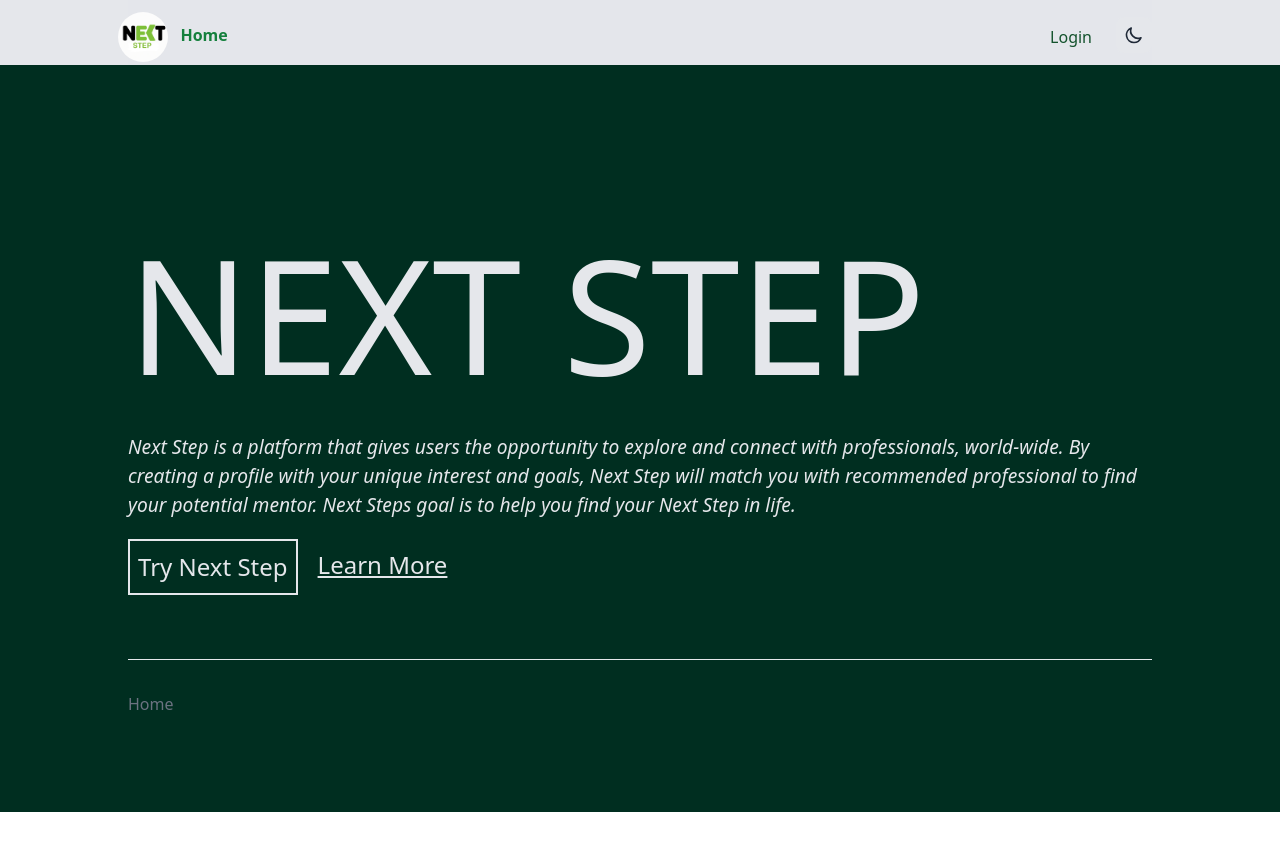
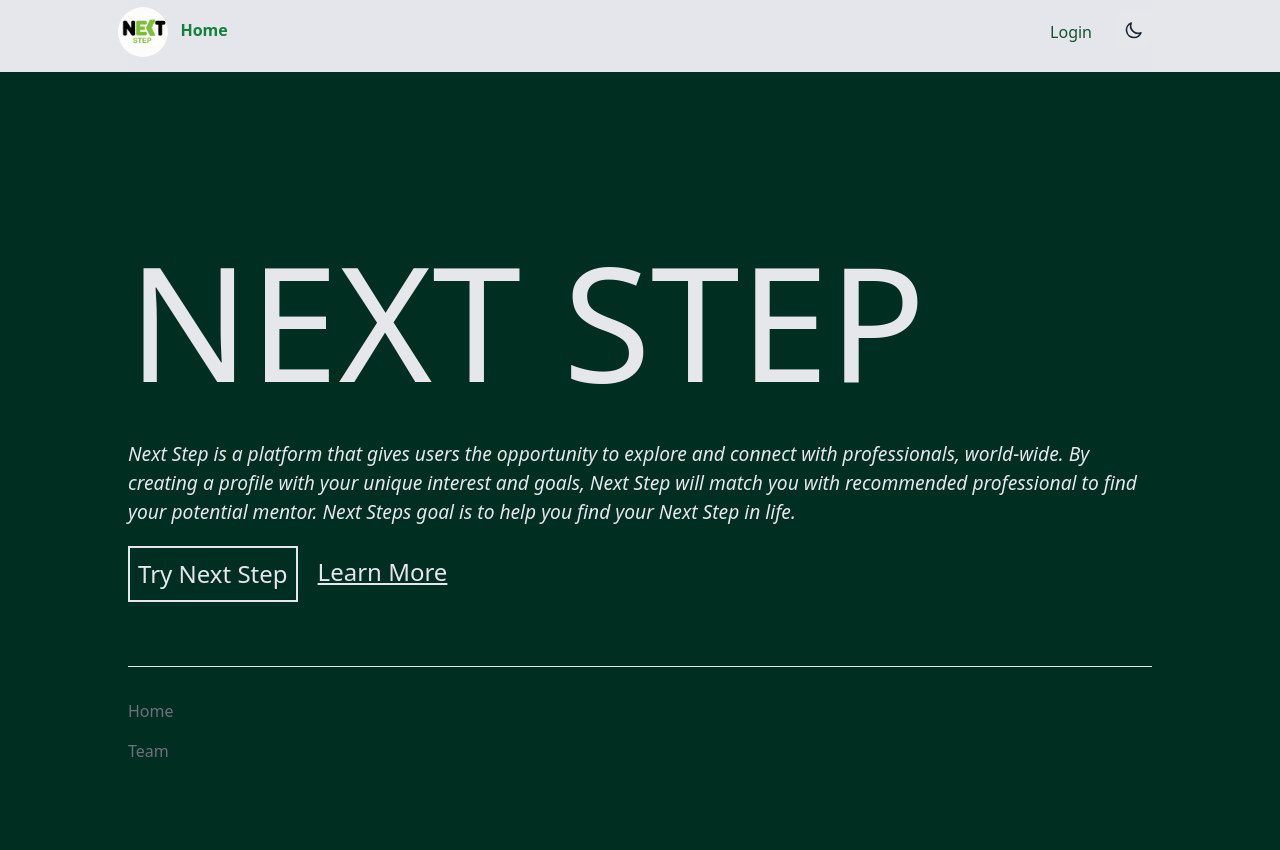
Before and after one commit to Alex-RV/NextStep, a Next.js app: page / in a window 1280 px wide. Shown: the top 850 px of the page. Before the commit the page ends 812 px from the top, so only its background shows below. Built offline with nearby package versions, Linux system fonts and the light colour scheme; no server answers.

Commit message:
footer added el

```diff
--- a/src/pages/components/Container.tsx
+++ b/src/pages/components/Container.tsx
@@ -68,7 +68,7 @@ export default function Container(props) {
 
       <div className='navBar'>
       <div className="flex flex-col justify-center px-8 ">
-        <nav className="flex items-center justify-between w-full relative max-w-5xl border-gray-200 dark:border-gray-700 mx-auto pt-8 pb-3 sm:pb-6  text-green-900 bg-gray-200  dark:bg-gray-900 bg-opacity-60 dark:text-gray-100">
+        <nav className="flex items-center justify-between w-full relative max-w-5xl border-gray-200 dark:border-gray-700 mx-auto pt-8 pb-5 sm:pb-10  text-green-900 bg-gray-200  dark:bg-gray-900 bg-opacity-60 dark:text-gray-100">
 
           <div className="ml-[-0.60rem] flex-row">
 
--- a/src/pages/components/Footer.tsx
+++ b/src/pages/components/Footer.tsx
@@ -25,6 +25,13 @@ export default function Footer() {
           >
             Home
           </Link>
+          <Link
+            href="/"
+            className="text-gray-500 hover:text-gray-600 transition"
+          >
+            Team
+          </Link>
+
         </div>
       </div>
     </footer>
```
